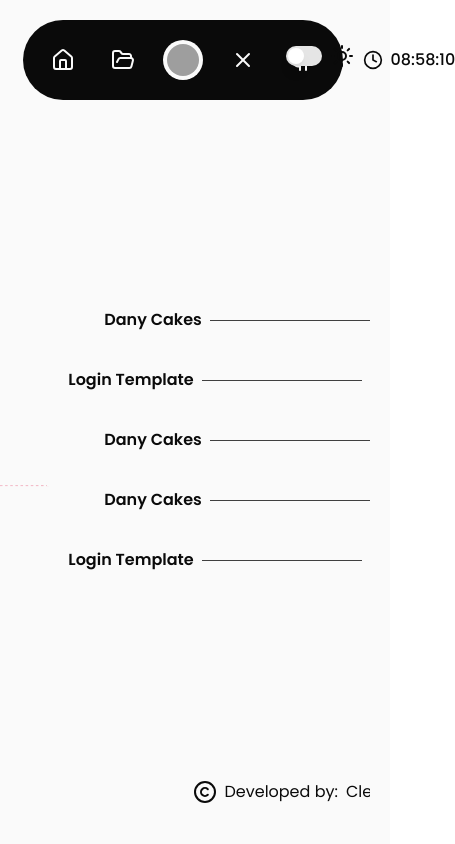
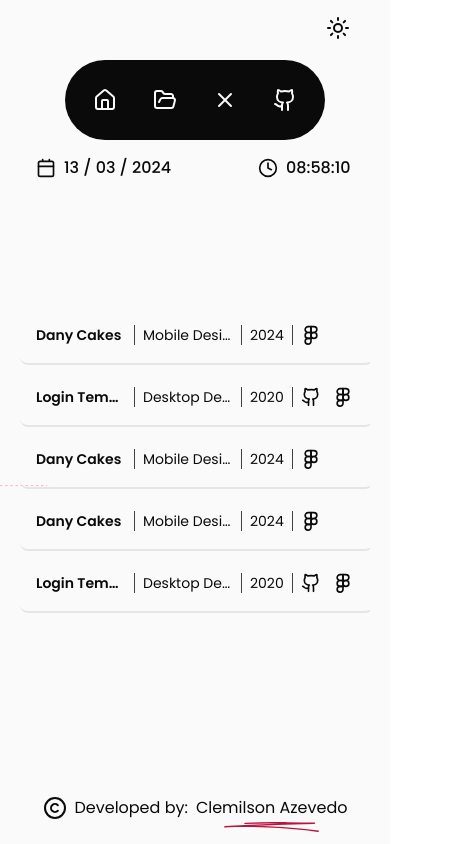
Before and after one commit to ClemilsonAzevedo/design-projects, a React (Vite) app: page / in a window 390 px wide. Shown: the whole page, 455 px wide, since content can reach past the window. Built offline with nearby package versions, Linux system fonts and the light colour scheme; grey boxes are pictures that could not be loaded.

Commit message:
Style: Page responsivity

```diff
--- a/index.html
+++ b/index.html
@@ -8,7 +8,7 @@
     <title>Web Design Portfolio</title>
     <link href="https://fonts.googleapis.com/css2?family=Inter:wght@100..900&family=Poppins:ital,wght@0,100;0,200;0,300;0,400;0,500;0,600;0,700;0,800;0,900;1,100;1,200;1,300;1,400;1,500;1,600;1,700;1,800;1,900&display=swap" rel="stylesheet">
   </head>
-  <body>
+  <body class="h-screen w-screen">
     <div id="root"></div>
     <script type="module" src="/src/main.tsx"></script>
   </body>
--- a/src/App.tsx
+++ b/src/App.tsx
@@ -10,8 +10,8 @@ export function App() {
       <div className='flex z-20 h-full'>
         <Router>
           <Routes>
-            <Route path="/" element={<Home />} />
-            <Route path="/projects" element={<Projects />} />
+            <Route path="/" Component={Home} />
+            <Route path="/projects" Component={Projects} />
           </Routes>
         </Router>
       </div>
--- a/src/components/Footer.tsx
+++ b/src/components/Footer.tsx
@@ -4,8 +4,8 @@ import { Underline } from "./UnderlineSvg";
 export function Footer() {
 
   return (
-    <footer className="z-20 flex items-center gap-2 justify-center text-neutral-950 dark:text-neutral-50">
-      <Copyright size={24} />Developed by:<span className="flex flex-col items-center justify-center relative">Clemilson Azevedo <Underline /></span>
+    <footer className="z-20 flex items-center gap-2 justify-center text-neutral-950 dark:text-neutral-50 max-md:absolute max-md:bottom-6 max-md:w-full">
+      <Copyright className="max-sm:hidden" size={24} />Developed by:<span className="flex flex-col items-center justify-center relative">Clemilson Azevedo <Underline /></span>
     </footer>
 
   )
--- a/src/components/Header.tsx
+++ b/src/components/Header.tsx
@@ -9,11 +9,11 @@ export function Header() {
   const date = dayjs(Date.now()).format('DD / MM / YYYY')
 
   return (
-    <div className="relative z-20"
+    <div className="relative z-20 w-full max-md:h-max max-md:mt-10"
     >
-      <header className="flex items-center justify-center font-medium gap-5">
+      <header className="flex items-center  justify-center font-medium gap-5 max-md:flex-col ">
 
-        <span className="flex items-center gap-2"
+        <span className="flex items-center gap-2 max-md:hidden"
         ><Calendar className="fill-neutral-50 dark:fill-neutral-950" size={20} />{date}</span>
 
         <nav className="p-5 rounded-full bg-neutral-950 dark:bg-neutral-100 flex items-center justify-center gap-5 text-neutral-50 dark:text-neutral-950">
@@ -35,6 +35,7 @@ export function Header() {
 
           <a
             href="#"
+            className="max-md:hidden"
           >
             <Avatar className="rounded-full h-10 w-10 p-1 bg-primary-foreground text-foreground font-bold"
             >
@@ -64,9 +65,13 @@ export function Header() {
           </a>
         </nav>
 
-        <div className="flex items-center justify-center gap-2"
-        ><Clock className="fill-neutral-50 dark:fill-neutral-950" size={20} /><span className="w-16"
-        >{hoursOfTheDay()}</span></div>
+        <div className="flex items-center justify-center gap-2 max-md:absolute max-md:-bottom-10 max-md:right-5">
+          <Clock className="fill-neutral-50 dark:fill-neutral-950 max-sm:hidden" size={20} />
+          <span className="w-16">{hoursOfTheDay()}</span>
+        </div>
+
+        <span className="flex items-center gap-2 absolute -bottom-10 left-4 md:hidden"
+        ><Calendar className="fill-neutral-50 dark:fill-neutral-950 max-sm:hidden" size={20} />{date}</span>
       </header>
       <SwitchThemeMode />
     </div>
--- a/src/components/Project.tsx
+++ b/src/components/Project.tsx
@@ -12,19 +12,19 @@ interface ProjectProps {
 export function Project({ ProjectDesign, ProjectDoneDate, ProjectName, ProjectType, ProjectRepository }: ProjectProps) {
 
   return (
-    <div className="flex w-[650px] gap-2 items-center justify-center p-4 my-1 rounded-lg text-base hover:bg-neutral-300/70 dark:hover:bg-neutral-800/70 mx-auto">
-      <span className="font-semibold ">{ProjectName}</span>
-      <Separator className="bg-neutral-700 dark:bg-neutral-300 w-40" />
-      <span >{ProjectType}</span>
+    <div className="flex w-[650px] gap-2 items-center justify-center max-md:justify-start p-4 my-1 rounded-lg text-base hover:bg-neutral-300/70 dark:hover:bg-neutral-800/70 mx-auto max-lg:w-full max-md:overflow-y-auto max-md:border-b-2 max-sm:text-xs max-md:text-sm">
+      <span className="font-semibold max-sm:w-[80px] max-sm:justify-start whitespace-nowrap truncate text-overflow-ellipsis max-md:w-[90px]">{ProjectName}</span>
+      <Separator className="bg-neutral-700 dark:bg-neutral-300 w-40 max-md:h-5 max-md:w-px" />
+      <span className="whitespace-nowrap truncate text-overflow-ellipsis max-sm:w-[80px] max-md:w-[90px] " >{ProjectType}</span>
       <Separator className="bg-neutral-700 dark:bg-neutral-300 h-5" orientation="vertical" />
       <span >{ProjectDoneDate}</span>
       <Separator className="bg-neutral-700 dark:bg-neutral-300 h-5" orientation="vertical" />
 
       {
-        ProjectRepository && <a href={ProjectRepository} target="_blank" className="size-6 hover:scale-125"><Github /></a>
+        ProjectRepository && <a href={ProjectRepository} target="_blank" className="size-6 hover:scale-125"><Github className="max-sm:w-4 max-md:w-5" /></a>
       }
 
-      <a href={ProjectDesign} target="_blank" className="size-6 hover:scale-125"><Figma /></a>
+      <a href={ProjectDesign} target="_blank" className="size-6 hover:scale-125"><Figma className="max-sm:w-4 max-md:w-5" /></a>
     </div>
   )
 }
--- a/src/components/SwitchThemeMode.tsx
+++ b/src/components/SwitchThemeMode.tsx
@@ -30,8 +30,8 @@ export function SwitchThemeMode() {
   }, []);
 
   return (
-    <div className="absolute right-4 top-6 flex items-center gap-2">
-      <Switch className="dark:bg-foreground" onClick={toggleThemeMode} id="themeMode" />
+    <div className="absolute flex items-center gap-2 max-md:-top-8 right-5 top-1/2 -translate-y-1/2 max-md:right-5 max-alternateLg:top-2">
+      <Switch className="dark:bg-foreground max-xl:hidden" onClick={toggleThemeMode} id="themeMode" />
       <label htmlFor="themeMode" className="transition">{theme}</label>
     </div>
   )
--- a/src/index.css
+++ b/src/index.css
@@ -71,6 +71,7 @@
     @apply border-border;
     @apply transition;
     @apply duration-75;
+    @apply antialiased;
     font-family: "Poppins", sans-serif;
   }
 
--- a/src/main.tsx
+++ b/src/main.tsx
@@ -6,7 +6,7 @@ import './index.css'
 
 ReactDOM.createRoot(document.getElementById('root')!).render(
   <React.StrictMode>
-    <div className='w-full h-screen gap-5 p-5 flex flex-col justify-center bg-neutral-50 dark:bg-neutral-950 text-neutral-950 dark:text-neutral-50'>
+    <div className='w-full h-screen gap-5 p-5 max-sm:px-0 flex flex-col justify-center bg-neutral-50 dark:bg-neutral-950 text-neutral-950 dark:text-neutral-50 max-sm:text-md'>
       <Header />
       <App />
     </div>
--- a/src/pages/Home.tsx
+++ b/src/pages/Home.tsx
@@ -4,7 +4,7 @@ import { Project } from "@/components/Project";
 export function Home() {
 
   return (
-    <section className="z-20 h-full grid grid-rows-[1fr_64px] place-items-center mx-auto">
+    <section className="z-20 h-full grid grid-rows-[1fr_64px] place-items-center w-full">
 
       <div>
         <Project
--- a/tailwind.config.js
+++ b/tailwind.config.js
@@ -17,6 +17,14 @@ module.exports = {
       },
     },
     extend: {
+      screens: {
+        "sm": '350px',
+        "2sm": '450px',
+        "md": '630px',
+        "lg": '750px',
+        "alternateLg": '725px',
+        "xl": '820px'
+      },
       colors: {
         border: "hsl(var(--border))",
         input: "hsl(var(--input))",
```
